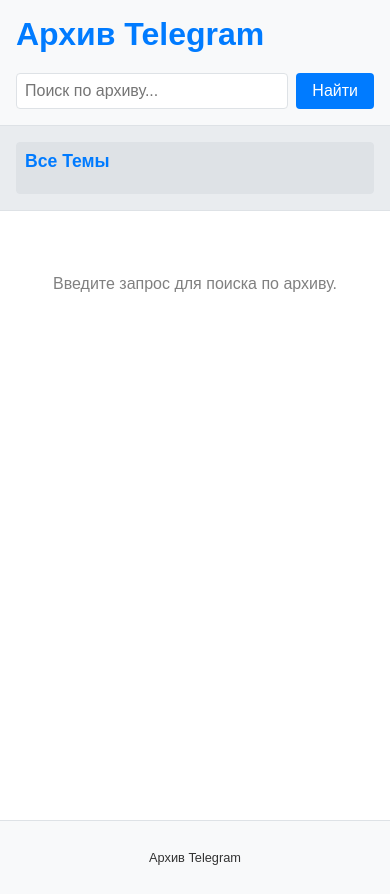
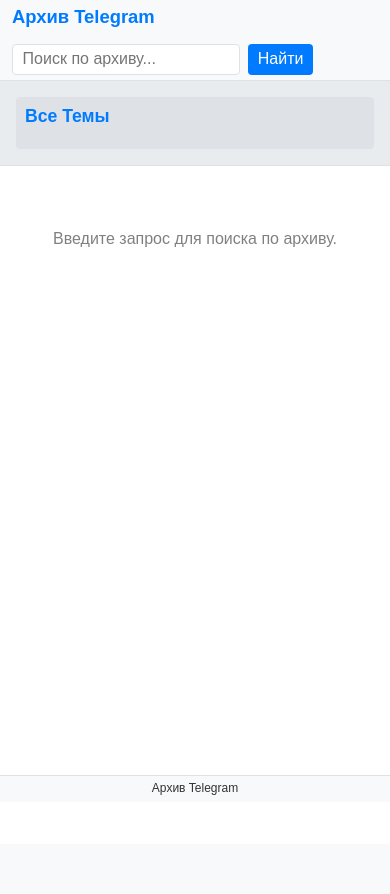
Before and after one commit to supporter-1161/tg_archive, a Flask app: page /search in a window 390 px wide. After the commit the page ends 795 px from the top, so only its background shows below. Run offline with Flask 3, Linux system fonts and the light colour scheme.

Commit message:
ui: компактные шапка и подвал, пагинация в одну линию, кеш-бастинг
- подвал — одна строка: название, время генерации (UTC), число сообщений,
  слоган только если задан; padding уменьшен
- ui.show_update_time включает/выключает время обновления
- шапка: заголовок и описание в одну строку, на экранах <=900px описание скрыто,
  поиск зафиксирован по ширине — высота 43px вместо 83px
- верхняя пагинация переехала на строку «Показ», обе пагинации выровнены
  по правому краю и стали компактнее
- ссылки на CSS получили ?v=<номер запуска>, чтобы правки вёрстки доезжали
  без ожидания истечения кеша

```diff
--- a/config.example.yaml
+++ b/config.example.yaml
@@ -25,6 +25,7 @@ site:
 ui:
   theme: "auto"          # dark | light | auto (auto = системная тема, без JS)
   useful_links_title: "Полезные ссылки"   # заголовок блока ссылок в сайдбаре
+  show_update_time: true  # показывать время генерации (UTC) в подвале
   message_layout: "side"  # side = текст слева, медиа справа; stacked = медиа под текстом
   banner:
     path: ""              # например static/banner.jpg — скопируется в output как banner.<ext>
--- a/static/css/style.css
+++ b/static/css/style.css
@@ -494,3 +494,79 @@ mark {
         height: 90px;
     }
 }
+
+/* --- Компактная шапка: одна строка заголовка + поиск --- */
+.header {
+    padding: 0.4rem 0.75rem;
+    align-items: center;
+}
+
+.header-row {
+    align-items: center;
+}
+
+.header-title-desc {
+    display: flex;
+    align-items: baseline;
+    gap: 0.6rem;
+    flex-wrap: wrap;
+    margin-right: 0.5rem;
+}
+
+.header h1 {
+    font-size: 1.15rem;
+    line-height: 1.2;
+}
+
+.header-title-desc p {
+    font-size: 0.8rem;
+    color: gray;
+    margin: 0;
+}
+
+.header .search-box {
+    max-width: 340px;
+}
+
+.search-input,
+.search-button {
+    padding: 0.35rem 0.6rem;
+}
+
+.header-banner {
+    margin-bottom: 0.4rem;
+}
+
+/* --- Компактный подвал: одна строка --- */
+.footer {
+    padding: 0.3rem 0.75rem;
+    font-size: 0.75rem;
+    line-height: 1.3;
+}
+
+.footer p {
+    margin: 0;
+    overflow: hidden;
+    text-overflow: ellipsis;
+}
+
+@media (max-width: 760px) {
+    .header-title-desc p {
+        display: none;
+    }
+}
+
+/* На средних экранах описание в шапке убираем — экономит строку */
+@media (max-width: 900px) {
+    .header-title-desc p {
+        display: none;
+    }
+
+    .header {
+        padding: 0.35rem 0.75rem;
+    }
+}
+
+.header .search-box {
+    flex: 0 1 300px;
+}
--- a/templates/index.html.j2
+++ b/templates/index.html.j2
@@ -4,7 +4,7 @@
 <meta charset="UTF-8">
 <meta name="viewport" content="width=device-width, initial-scale=1.0">
 <title>{{ site_title }}</title>
-<link rel="stylesheet" href="/static/css/style.css">
+<link rel="stylesheet" href="/static/css/style.css?v={{ generation_run_number }}">
 </head>
 <body data-theme="{{ default_theme }}">
 <header class="header">
@@ -79,8 +79,7 @@
 </main>
 </div>
 <footer class="footer">
-<p>{{ site_title }} | Обновлено: {{ generation_date }} | Запуск #{{ generation_run_number }} | Сообщений: {{ total_messages }}</p>
-{% if footer_text %}<p>{{ footer_text }}</p>{% endif %}
+<p class="footer-line">{{ site_title }}{% if show_update_time %} · обновлено {{ generation_date }} UTC{% endif %} · сообщений: {{ total_messages }}{% if footer_text %} · {{ footer_text }}{% endif %}</p>
 </footer>
 </body>
 </html>
--- a/templates/results.html.j2
+++ b/templates/results.html.j2
@@ -81,7 +81,7 @@
 </div>
 
 <footer class="footer">
-<p>{{ site_title | default('Архив Telegram') }}{% if footer_text %} | {{ footer_text }}{% endif %}</p>
+<p class="footer-line">{{ site_title | default('Архив Telegram') }}{% if footer_text %} · {{ footer_text }}{% endif %}</p>
 </footer>
 </body>
 </html>
```
Also changed, not shown: static/css/topic.css (+69 -0 lines), templates/message.html.j2 (+3 -4 lines), templates/topic.html.j2 (+5 -4 lines), web_gen/html_generator.py (+10 -5 lines), README.md.
